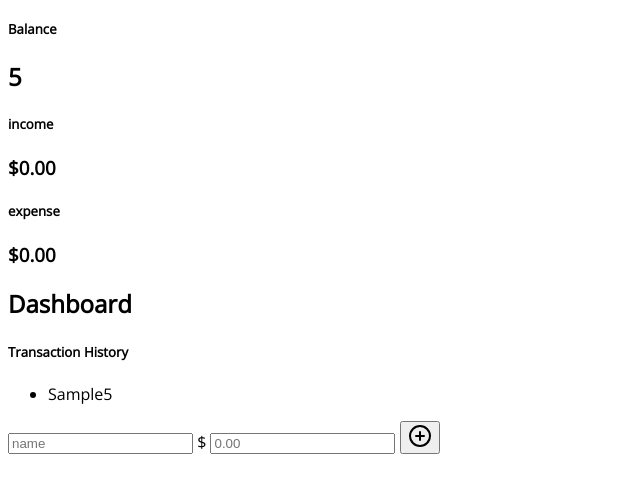
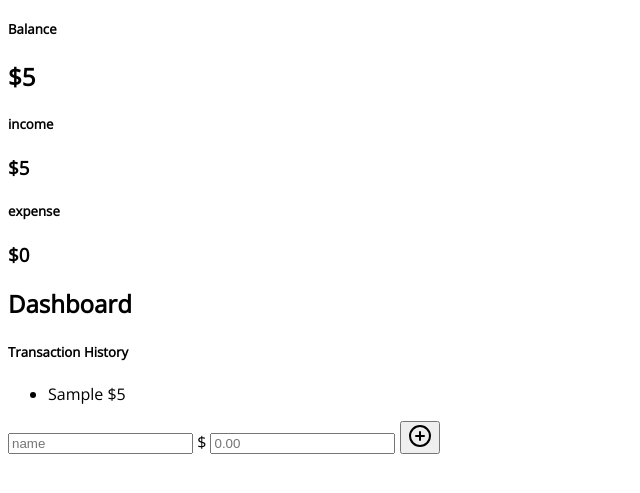
Before and after one commit to AndrewTownsley/budget-app, a plain HTML site: page index.html in a window 1280 px wide. Both pictures are taken after typing "Sample", "5" into the empty fields and a click on the button 419 px from the left and 466 px from the top of the page. Shown: the part 67-560 px from the top of the page, without its empty margins (0-640 px from the left). Drawn offline with nearby package versions, Linux system fonts and the light colour scheme.

Commit message:
Income and Expense are being displayed.  Next is styleing, and removing a transaction.

```diff
--- a/app.js
+++ b/app.js
@@ -43,7 +43,7 @@ const createTransaction = () => {
     const transactionItem = document.createElement('li');
     transactionItem.classList.add('transaction-item');
     transactionList.appendChild(transactionItem);
-    transactionItem.innerHTML = `<span>${inputText.value}</span><span>${inputAmount.value}</span>`;
+    transactionItem.innerHTML = `<span>${inputText.value}</span><span> $${inputAmount.value}</span>`;
     // Add an icon to delete the transaction.  Also a class based on a negative or positive transaction //
 
 }
@@ -54,9 +54,18 @@ const updateDisplayValues = () => {
 
     let transactionTotal = amounts.reduce((a,b) => (a + b), 0);
     console.log(transactionTotal);
-    balance.innerText = `${transactionTotal}`
-    // income.innerText =
-    // expense.innerText =
+    balance.innerText = `$${transactionTotal}`
+
+    let incomeTotal = amounts
+        .filter(item => item > 0)
+        .reduce((acc, item) => acc + item, 0);
+        console.log(incomeTotal);
+    income.innerText = `$${incomeTotal}`;
+
+    let expenseTotal = amounts
+        .filter(item => item < 0)
+        .reduce((acc, item) => acc + item, 0)
+    expense.innerText = `$${expenseTotal}`;
 }
 
 
--- a/index.html
+++ b/index.html
@@ -25,7 +25,7 @@
       </div>
       <div class="expense">
         <h5>expense</h5>
-        <h3 id="expenses">$0.00</h3>
+        <h3 id="expense">$0.00</h3>
       </div>
     </div>
     <!-- -------------------------------------Dashboard--------------------------------------- -->
```
Also changed, not shown: readme.md.
